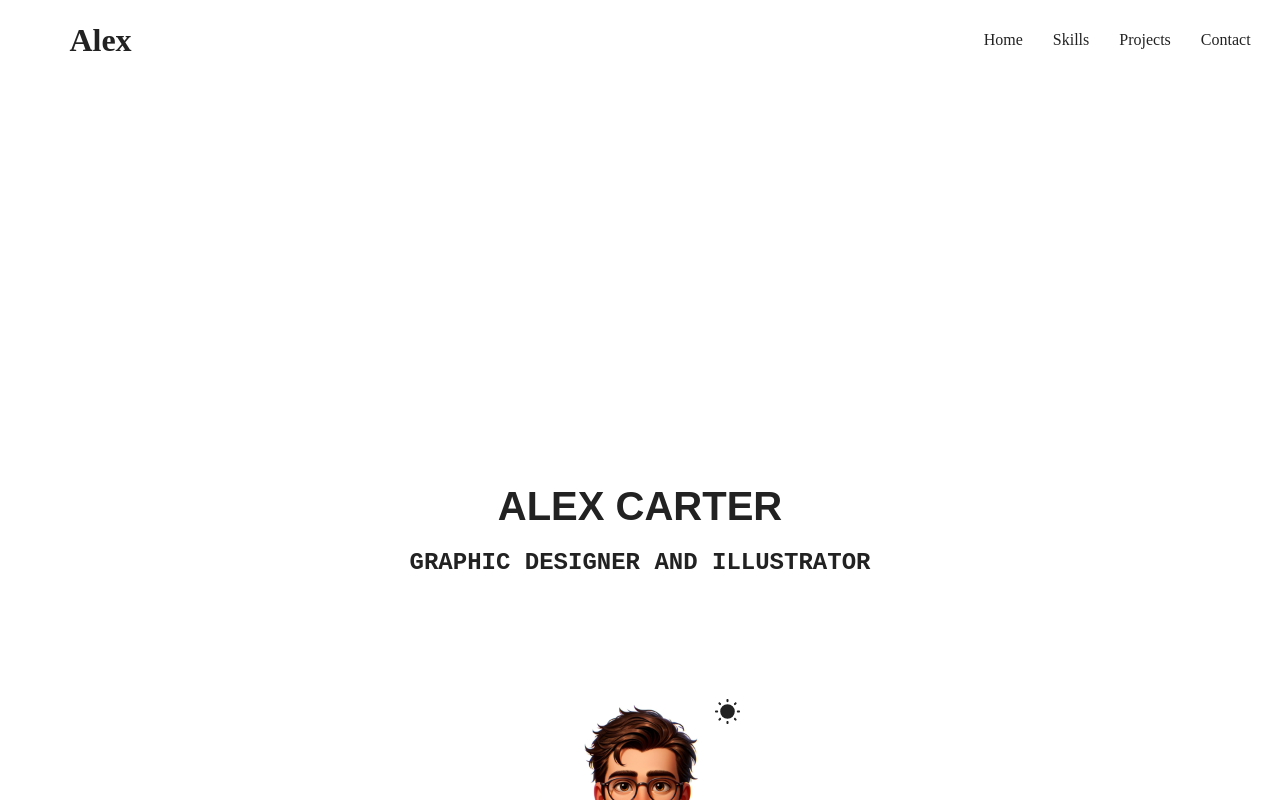
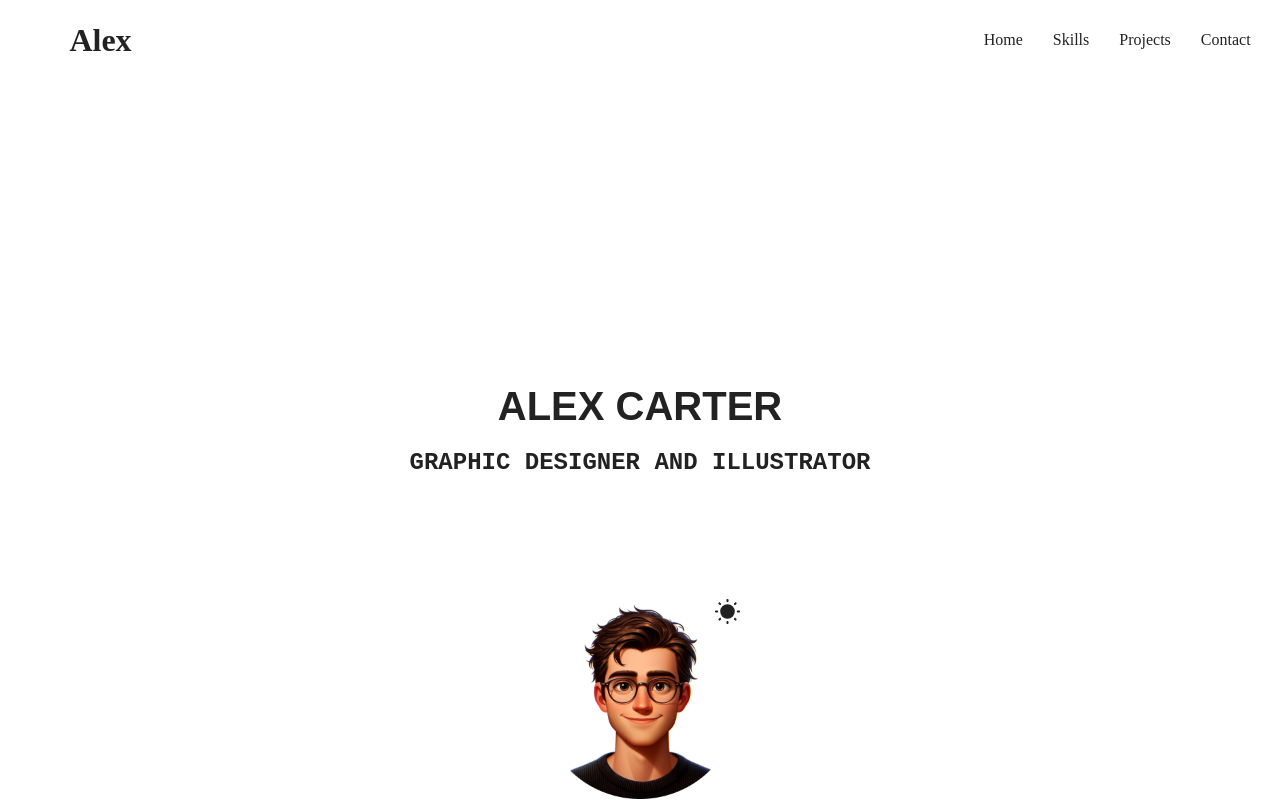
Before and after one commit to mohsinali2023/Alex_Carter, a React (Vite) app: page / in a window 1280 px wide. Shown: the top 800 px of the page. Built offline with nearby package versions, Linux system fonts and the light colour scheme.

Commit message:
Update App.css
reduce spacing between sections

```diff
--- a/src/App.css
+++ b/src/App.css
@@ -65,7 +65,7 @@ p{
 
 @media (width >= 800px){
   #root{
-    gap: 300px;
+    gap: 200px;
   }
   h1{
     font-size: 40px;
```
